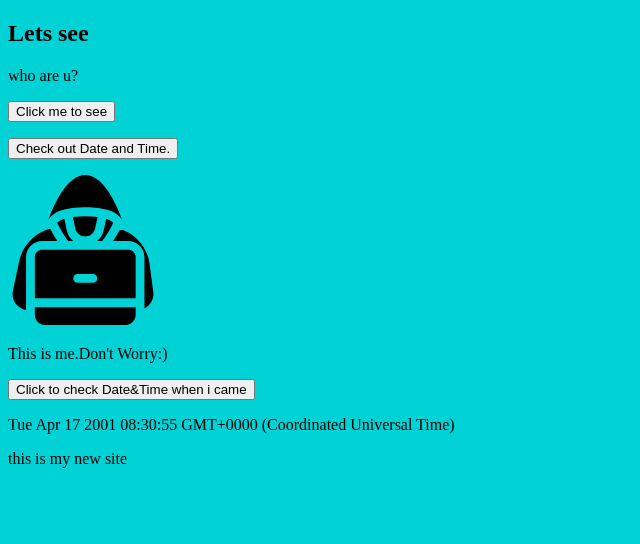
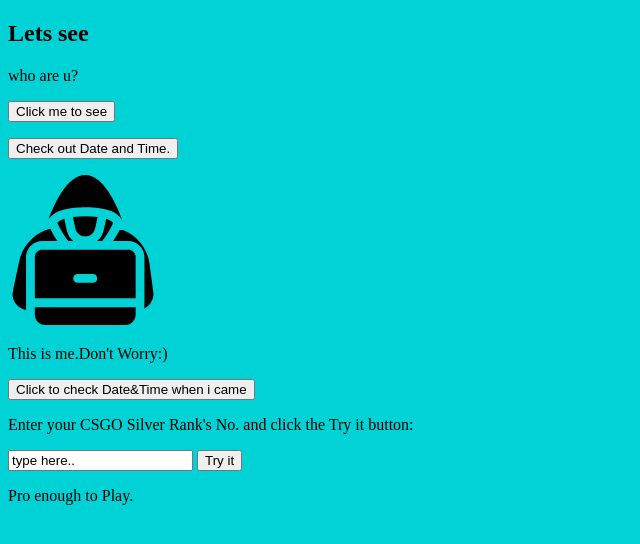
Before and after one commit to Ja1codes/siteop, a plain HTML site: page index.html in a window 1280 px wide. Both pictures are taken after a click on the button "Click to check Date&Time when i came". Shown: the whole page, without its empty margins (0-640 px from the left). Drawn offline with Linux system fonts and the light colour scheme.

Commit message:
csgo update

```diff
--- a/index.html
+++ b/index.html
@@ -37,10 +37,22 @@ Check out Date and Time.</button>
       document.getElementById("demo3").innerHTML = d;
     }
     </script>
+    <p>Enter your CSGO Silver Rank's No. and click the Try it button:</p>
 
+<input id="rank" value="type here.." />
 
+<button onclick="myFunction()">Try it</button>
 
-    <p>this is my new site</p>
+<p id="demo4"></p>
+
+<script>
+function myFunction() {
+  var rank, playable;
+  rank = document.getElementById("rank").value;
+  playable = (rank < 3) ? "U r Noob U Can't":"Pro enough to";
+  document.getElementById("demo4").innerHTML = playable + " Play.";
+}
+</script>
 
 
 
```
